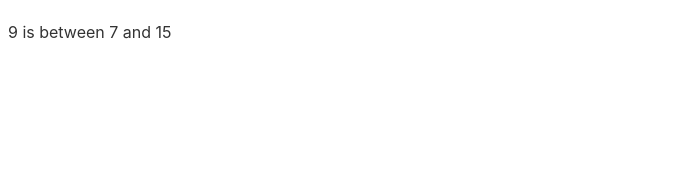
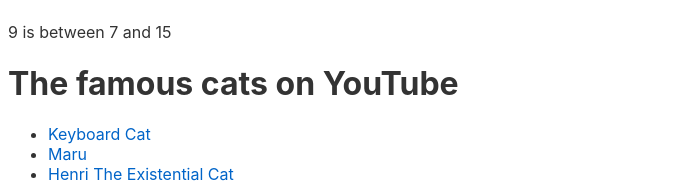
Before and after one commit to xsocratx/svelte-study, a Svelte app in the folder svelte-study/: page / in a window 1280 px wide. Shown: the part 877-1063 px from the top of the page, without its empty margins (0-675 px from the left). Before the commit the page ends 919 px from the top, so only its background shows below. Built offline with nearby package versions, Linux system fonts and the light colour scheme.

Commit message:
each block

```diff
--- a/svelte-study/src/App.svelte
+++ b/svelte-study/src/App.svelte
@@ -5,6 +5,7 @@
 	import IfBlocks from './IfBlocks.svelte';
   import ElseBlock from './ElseBlock.svelte';
   import ElseIfBlock from './ElseIfBlock.svelte';
+  import EachBlock from './EachBlock.svelte';
   let name = "World";
   let src = "/tutorial/image.gif";
   let string = 'this string contains <i>HTML tag</i>'
@@ -89,3 +90,4 @@
 <ElseBlock />
 
 <ElseIfBlock />
+<EachBlock />
--- /dev/null
+++ b/svelte-study/src/EachBlock.svelte
@@ -0,0 +1,18 @@
+<script>
+	let cats = [
+		{ id: 'J---aiyznGQ', name: 'Keyboard Cat' },
+		{ id: 'z_AbfPXTKms', name: 'Maru' },
+		{ id: 'OUtn3pvWmpg', name: 'Henri The Existential Cat' },
+        { id: 'QH2-TGUlwu4', name: 'Nyan Cat'}
+	];
+</script>
+
+<h1>The famous cats on YouTube</h1>
+
+<ul>
+    {#each cats as cat}
+        <li>
+            <a target="_blank" href="https://www.youtube.com/watch?v={cat.id}" rel="noreferrer">{cat.name}</a>
+        </li>
+    {/each}
+</ul>
```
